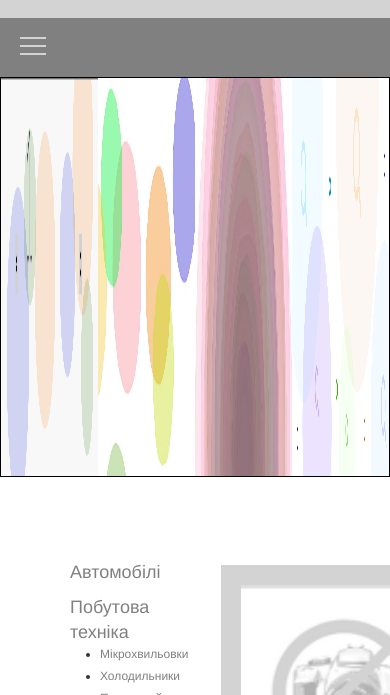
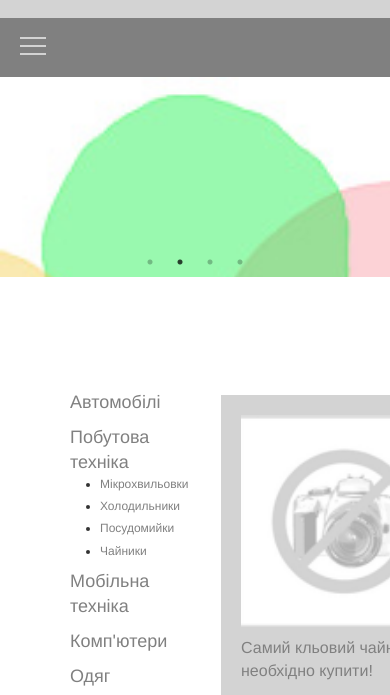
Before and after one commit to panasychkka/Layout3, a plain HTML site: page index.html in a window 390 px wide. Shown: the part 132-827 px from the top of the page. Drawn offline with nearby package versions, Linux system fonts and the light colour scheme.

Commit message:
фікси по слайдеру, а саме : сталий розмір зображень, адаптив, циклічне відтворення.

```diff
--- a/index.html
+++ b/index.html
@@ -111,18 +111,18 @@
     </div>
     <div class="slider-box">
         <div class="content-slider">
-            <div class="slider">
-                <div class="slider-item">
-                    <img src="images/slider.png" alt="Slider" width="1400" height="=400">
+            <div class="slider single-item">
+                <div>
+                    <img src="images/slider.png" alt="Slider" width="1400">
                 </div>
-                <div class="slider-item">
-                    <img src="images/slider2.jpg" alt="Slider2" width="1400"height="=400">
+                <div>
+                    <img src="images/slider2.jpg" alt="Slider2" width="1400">
                 </div>
-                <div class="slider-item">
-                    <img src="images/slider3.jpg" alt="Slider3" width="1400"height="=400">
+                <div>
+                    <img src="images/slider3.jpg" alt="Slider3" width="1400">
                 </div>
-                <div class="slider-item">
-                    <img src="images/slider4.png" alt="Slider4" width="1400"height="=400">
+                <div>
+                    <img src="images/slider4.png" alt="Slider4" width="1400">
               </div>
             </div>
         </div>
--- a/style.css
+++ b/style.css
@@ -315,30 +315,39 @@ header {
     height: 400px;
     overflow: hidden;
     position: relative;
+    display: flex; /* Додаємо flex-контейнер */
+    justify-content: center; /* Центруємо по горизонталі */
+    margin-bottom: 30px;
 }
 
 .content-slider {
     display: flex;
-    justify-content: center;
-    align-items: center;
-    height: 400px;
+    overflow: hidden;
+    height: 100%;
 }
+
 .slider {
-    width: 980px;
     display: flex;
-    overflow: hidden;
-    height: 400px;
-    border: 1px solid black;
+    transition: transform 0.5s ease;
+    width: 1400px; /* Змінено на ширину контенту */
+    max-width: 100%; /* Додаємо для адаптивності */
 }
+
 .slider-item {
-    width: 100%;
+    flex: 0 0 100%; /* Змінено на 100% */
     text-align: center;
 }
+
 .slider-item img {
     width: 100%;
     height: 100%;
+    object-fit: cover;
 }
-
+@media (max-width: 576px) {
+    .slider-box {
+        height: 200px;
+    }
+}
 .menu__item {
     display: block;
     padding: 20px 24px;
```
Also changed, not shown: script.js (line endings or trailing spaces). Lines whose indentation alone changed are shown as unchanged.
